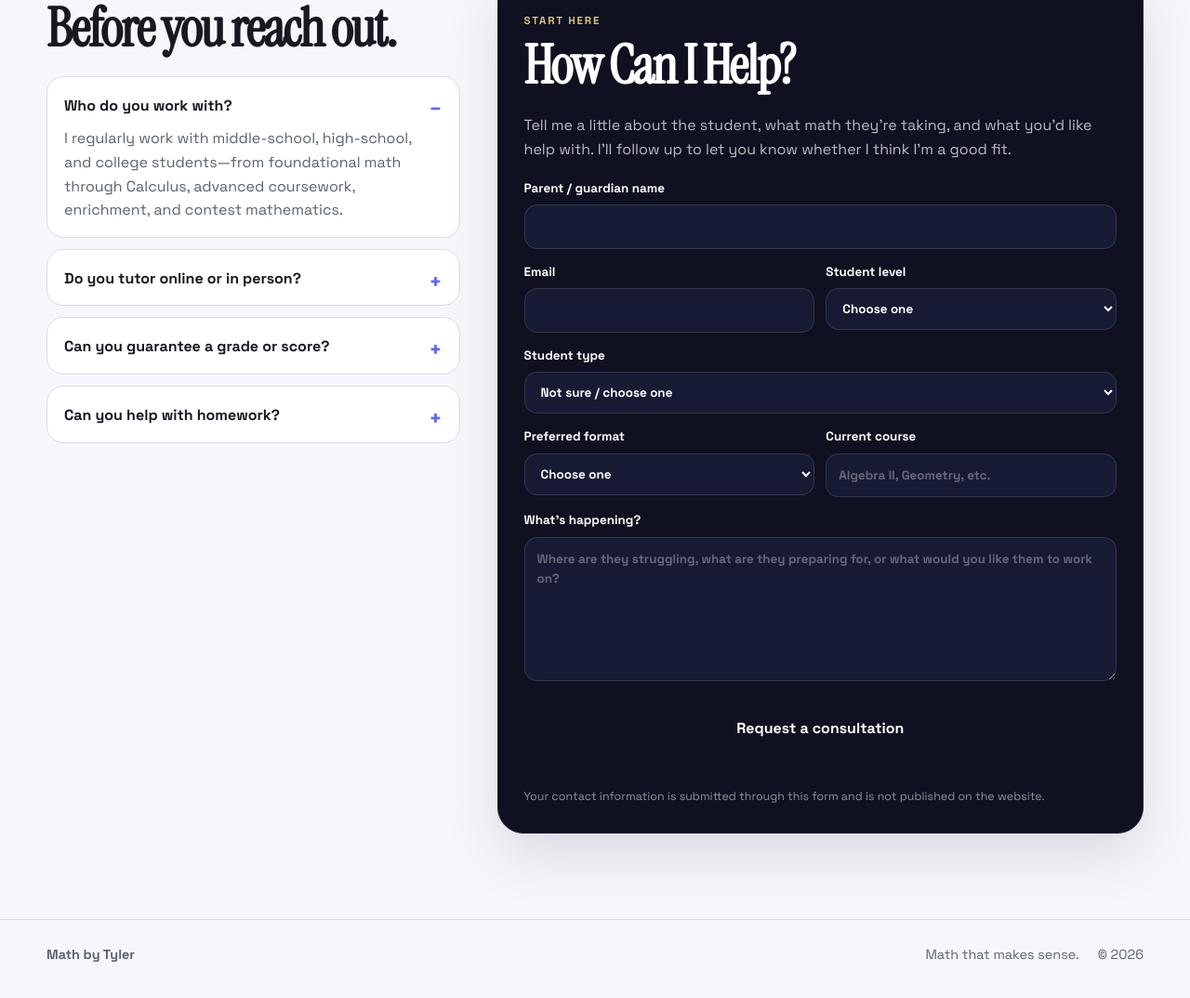
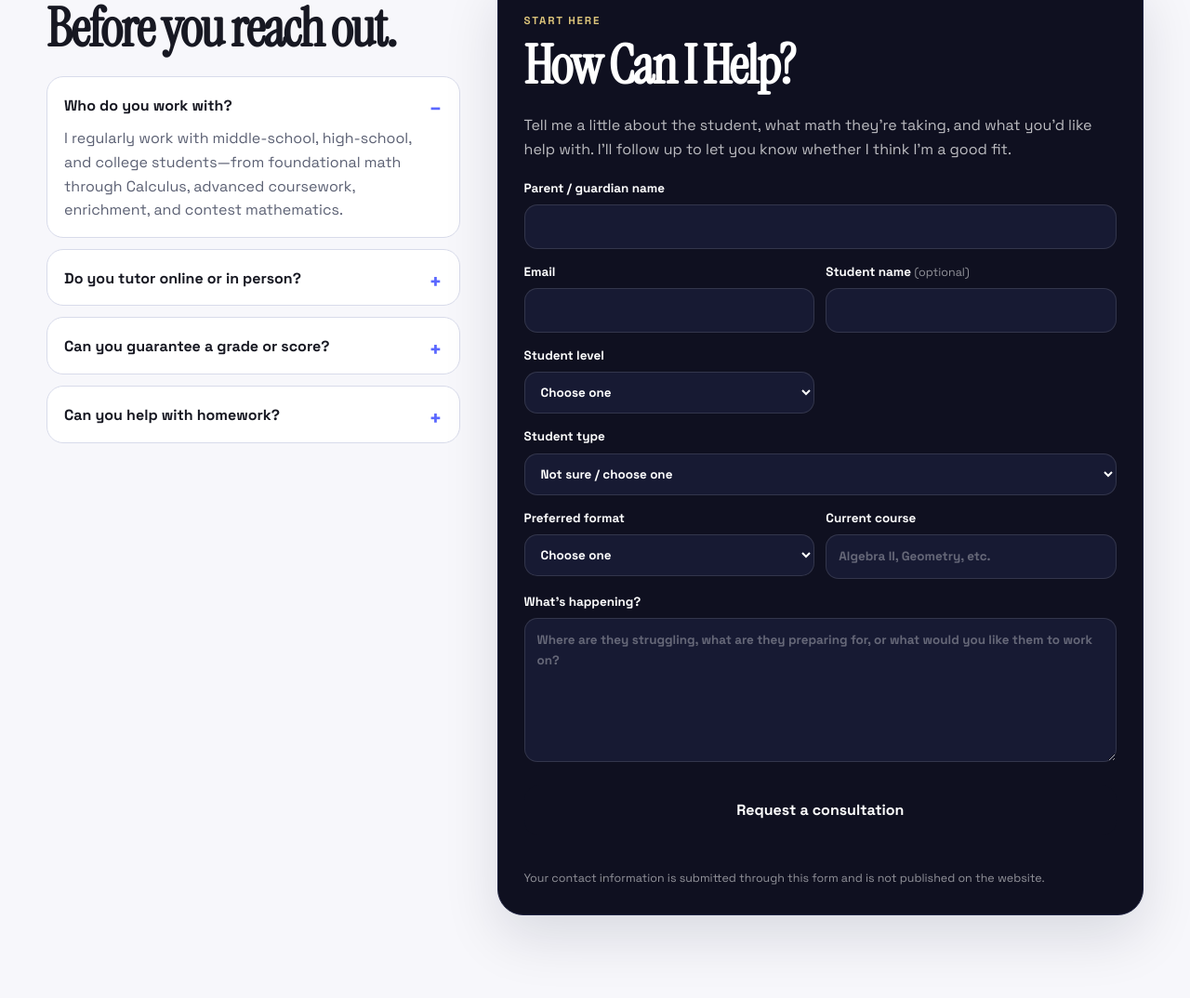
Before and after one commit to FibSeq11235813/math-by-tyler, a plain HTML site: page index.html in a window 1280 px wide. Shown: the part 4717-5791 px from the top of the page at 93% size. Drawn offline with Linux system fonts and the light colour scheme.

Commit message:
Add files via upload

```diff
--- a/index.html
+++ b/index.html
@@ -374,6 +374,13 @@
                   <input type="email" name="email" autocomplete="email" required />
                 </label>
                 <label>
+                  Student name <span class="optional-field">(optional)</span>
+                  <input type="text" name="student_name" autocomplete="off" />
+                </label>
+              </div>
+
+              <div class="two-col">
+                <label>
                   Student level
                   <select name="grade" required>
                     <option value="">Choose one</option>
--- a/styles.css
+++ b/styles.css
@@ -600,3 +600,10 @@ button,input,textarea,select{font:inherit}
     line-height:1.2;
   }
 }
+
+
+.optional-field{
+  font-weight:400;
+  color:rgba(255,255,255,.55);
+  font-size:.78rem;
+}
```
Also changed, not shown: 1 other file.
